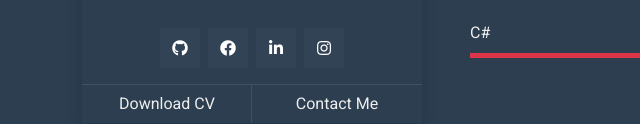
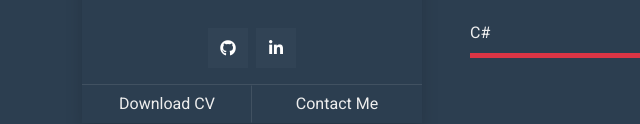
Before and after one commit to Crazi12345/crazi12345.github.io, a plain HTML site: page index.html in a window 1280 px wide. Shown: the part 677-801 px from the top of the page, 0-640 px from the left. Drawn offline with nearby package versions, Linux system fonts and the light colour scheme.

Commit message:
trying to change button icon

```diff
--- a/index.html
+++ b/index.html
@@ -51,10 +51,9 @@
                             <div class="typed-text d-none">Software Engineering Student, 2. Semester</div>
                         </div>
                         <div class="d-flex justify-content-center mt-auto mb-3">
-                            <a class="btn btn-secondary btn-square mx-1" href="#"><i class="fab fa-github"></i></a>
-                            <a class="btn btn-secondary btn-square mx-1" href="#"><i class="fab fa-facebook"></i></a>
+                            <a class="btn btn-secondary btn-square mx-1" href="https://github.com/Crazi12345"><i class="fab fa-github"></i></a>
                             <a class="btn btn-secondary btn-square mx-1" href="https://www.linkedin.com/in/patrick-larsen-66bb49235/"><i class="fab fa-linkedin-in"></i></a>
-                            <a class="btn btn-secondary btn-square mx-1" href="#"><i class="fab fa-instagram"></i></a>
+
                         </div>
                         <div class="d-flex align-items-end justify-content-between border-top">
                             <a href="" class="btn w-50 border-end">Download CV</a>
```
